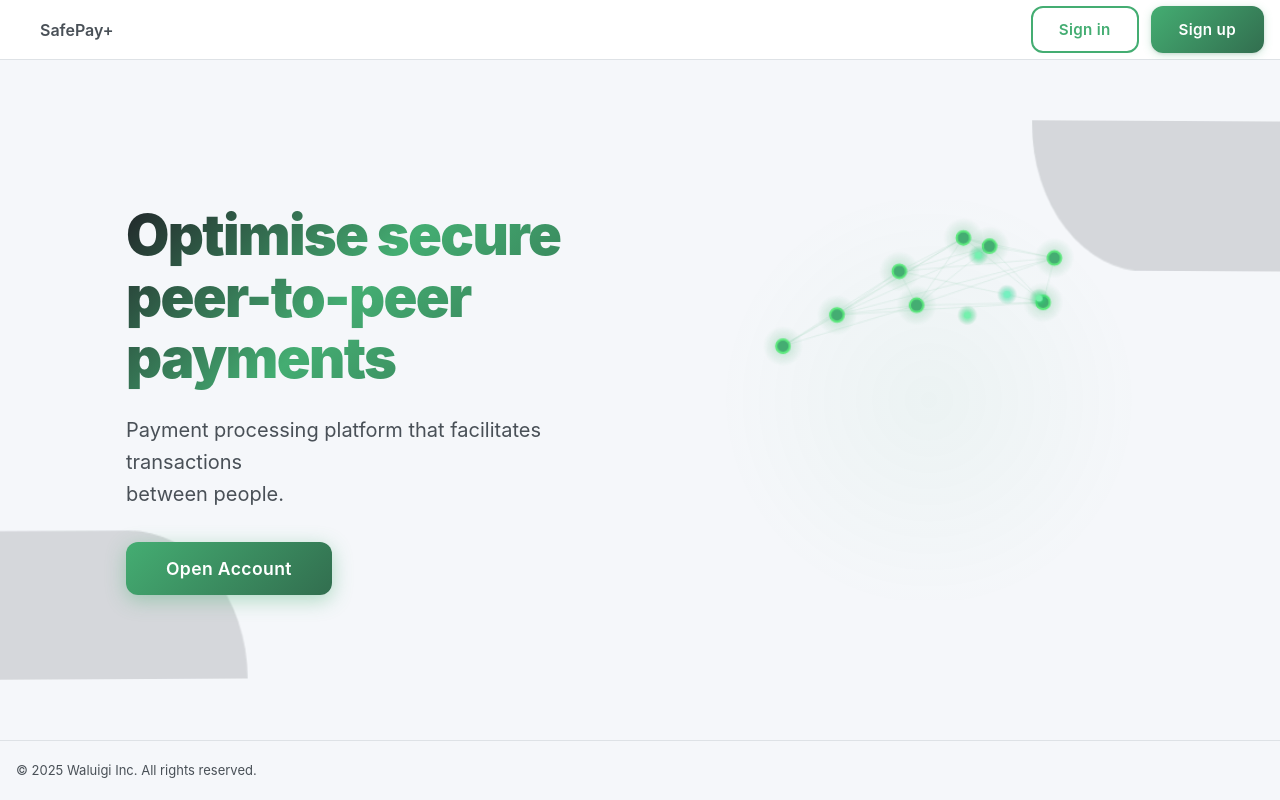
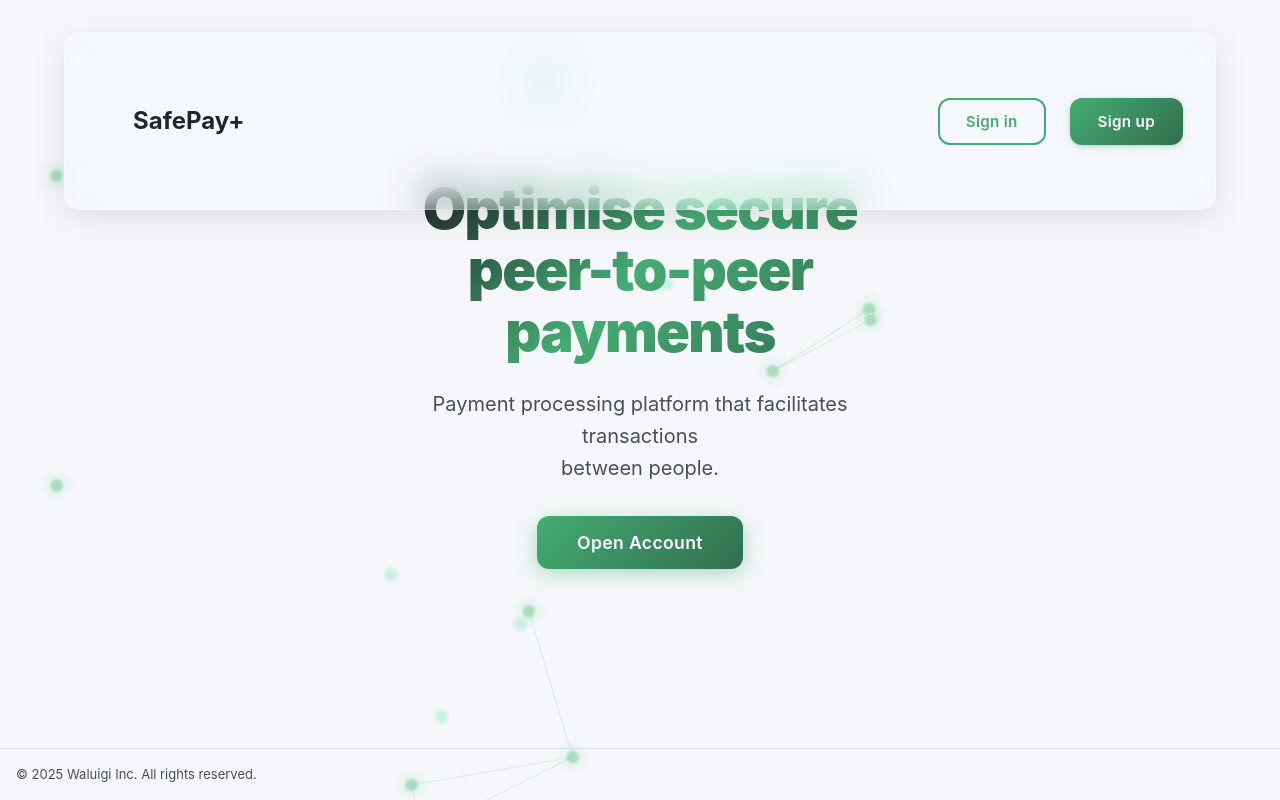
Before and after one commit to kylecohead/p2p-payment-platform, a React (Vite) app in the folder frontend/: page / in a window 1280 px wide. Built offline with nearby package versions, Linux system fonts and the light colour scheme.

Commit message:
landing page animations

```diff
--- a/frontend/src/components/PaymentNetwork.css
+++ b/frontend/src/components/PaymentNetwork.css
@@ -1,15 +1,9 @@
 .payment-network-container {
-  width: 100%;
-  height: 100%;
-  min-height: 400px;
+  width: 1600px;
+  height: 1000px;
   position: relative;
-  border-radius: 16px;
   overflow: hidden;
-  background: radial-gradient(
-    circle at center,
-    rgba(68, 173, 114, 0.05) 0%,
-    transparent 70%
-  );
+  background: transparent;
 }
 
 .payment-network-canvas {
--- a/frontend/src/components/PaymentNetwork.jsx
+++ b/frontend/src/components/PaymentNetwork.jsx
@@ -9,10 +9,11 @@ export default function PaymentNetwork() {
     const ctx = canvas.getContext("2d");
     let animationFrameId;
 
-    // Set canvas size
+    // Set canvas size to fixed dimensions
     const resizeCanvas = () => {
-      canvas.width = canvas.offsetWidth;
-      canvas.height = canvas.offsetHeight;
+      const container = canvas.parentElement;
+      canvas.width = container.offsetWidth;
+      canvas.height = container.offsetHeight;
     };
     resizeCanvas();
     window.addEventListener("resize", resizeCanvas);
@@ -22,7 +23,7 @@ export default function PaymentNetwork() {
 
     // Network nodes (wallets/users)
     const nodes = [];
-    const numNodes = 8;
+    const numNodes = 12;
 
     for (let i = 0; i < numNodes; i++) {
       nodes.push({
@@ -148,8 +149,8 @@ export default function PaymentNetwork() {
       });
 
       // Draw connections between nearby nodes
-      ctx.strokeStyle = "rgba(68, 173, 114, 0.1)";
-      ctx.lineWidth = 1;
+      ctx.strokeStyle = "rgba(68, 173, 114, 0.3)";
+      ctx.lineWidth = 1.5;
       for (let i = 0; i < nodes.length; i++) {
         for (let j = i + 1; j < nodes.length; j++) {
           const dx = nodes[j].x - nodes[i].x;
--- a/frontend/src/global.css
+++ b/frontend/src/global.css
@@ -235,7 +235,7 @@ h3 {
 
 .btn-signin:hover {
   color: var(--white);
-  border-color: var(--primary-dark);
+  border-color: var(--primary);
   transform: translateY(-2px) scale(1.02);
   box-shadow: 0 6px 20px rgba(68, 173, 114, 0.4);
 }
--- a/frontend/src/pages/LandingPage.css
+++ b/frontend/src/pages/LandingPage.css
@@ -1,27 +1,87 @@
 .landing-page-container {
-  display: grid;
-  grid-template-rows: 60px 1fr 60px;
-  grid-template-areas:
-    "topBar"
-    "content"
-    "footer";
   min-height: 100vh;
   min-width: 100vw;
   background: var(--background);
   transition: background-color var(--transition-speed) ease;
   position: relative;
   overflow: hidden;
+  display: flex;
+  flex-direction: column;
+}
+
+/* Fullscreen payment network background */
+.fullscreen-network {
+  position: fixed;
+  top: 50%;
+  left: 50%;
+  transform: translate(-50%, -50%);
+  width: 100vw;
+  height: 100vh;
+  max-width: 1800px;
+  max-height: 1200px;
+  z-index: 0;
+  opacity: 0.4;
+  pointer-events: none;
+  display: flex;
+  align-items: center;
+  justify-content: center;
+}
+
+html[data-theme="dark"] .fullscreen-network {
+  opacity: 0.5;
+}
+
+/* Floating navigation */
+.landing-nav {
+  position: absolute;
+  top: 2rem;
+  left: 50%;
+  transform: translateX(-50%);
+  display: flex;
+  align-items: center;
+  justify-content: space-between;
+  width: 90%;
+  max-width: 1200px;
+  padding: 1rem 2rem;
+  background: rgba(255, 255, 255, 0.15);
+  backdrop-filter: blur(20px) saturate(180%);
+  -webkit-backdrop-filter: blur(20px) saturate(180%);
+  border: 1px solid rgba(255, 255, 255, 0.3);
+  border-radius: 16px;
+  box-shadow: 0 8px 32px rgba(0, 0, 0, 0.1);
+  z-index: 10;
+  transition: all 0.3s ease;
+}
+
+html[data-theme="dark"] .landing-nav {
+  background: rgba(20, 20, 20, 0.2);
+  border: 1px solid rgba(255, 255, 255, 0.1);
+  box-shadow: 0 8px 32px rgba(0, 0, 0, 0.4);
+}
+
+.landing-nav .logo {
+  font-size: 1.5rem;
+  font-weight: 700;
+  color: var(--text-primary);
+  cursor: pointer;
+}
+
+.landing-nav .nav-buttons {
+  display: flex;
+  gap: 0.75rem;
+  align-items: center;
 }
 
 .landing-page-content {
-  grid-area: content;
-  background: var(--background);
+  flex: 1;
+  background: transparent;
   padding: 3rem 2rem;
   display: flex;
   justify-content: center;
   align-items: center;
   transition: background-color var(--transition-speed) ease;
   position: relative;
+  z-index: 1;
 }
 
 .landing-page-footer {
@@ -37,12 +97,14 @@
 
 .information-box {
   display: flex;
-  flex-direction: row;
+  flex-direction: column;
+  align-items: center;
+  justify-content: center;
   position: relative;
-  gap: 4rem;
-  max-width: 1200px;
+  max-width: 800px;
   z-index: 1;
   animation: fadeInUp 0.8s ease-out;
+  text-align: center;
 }
 
 @keyframes fadeInUp {
@@ -58,9 +120,9 @@
 
 .text-section {
   padding: 2rem;
-  flex: 1;
   display: flex;
   flex-direction: column;
+  align-items: center;
   justify-content: center;
   animation: slideInLeft 0.8s ease-out;
 }
@@ -102,7 +164,7 @@
 }
 
 .text-section .btn {
-  align-self: flex-start;
+  align-self: center;
   font-size: 1.1rem;
   padding: 1rem 2.5rem;
   box-shadow: 0 4px 16px rgba(68, 173, 114, 0.3);
@@ -122,12 +184,13 @@
 .network-section {
   padding: 2rem;
   align-self: center;
-  flex: 1;
+  flex: 1.2;
   display: flex;
   justify-content: center;
   align-items: center;
   animation: slideInRight 0.8s ease-out;
-  min-height: 450px;
+  min-height: 500px;
+  min-width: 500px;
 }
 
 @keyframes slideInRight {
@@ -140,45 +203,3 @@
     transform: translateX(0);
   }
 }
-
-.shadow-shape-left {
-  position: absolute;
-  bottom: 60px;
-  left: 0px;
-  height: 150px;
-  width: 250px;
-  opacity: 0.7;
-  animation: floatLeft 6s ease-in-out infinite;
-  z-index: 0;
-}
-
-@keyframes floatLeft {
-  0%,
-  100% {
-    transform: translate(0, 0) rotate(0deg);
-  }
-  50% {
-    transform: translate(-10px, -15px) rotate(-5deg);
-  }
-}
-
-.shadow-shape-right {
-  position: absolute;
-  top: 60px;
-  right: 0px;
-  height: 150px;
-  width: 250px;
-  opacity: 0.7;
-  animation: floatRight 6s ease-in-out infinite;
-  z-index: 0;
-}
-
-@keyframes floatRight {
-  0%,
-  100% {
-    transform: translate(0, 0) rotate(0deg);
-  }
-  50% {
-    transform: translate(10px, 15px) rotate(5deg);
-  }
-}
--- a/frontend/src/pages/LandingPage.jsx
+++ b/frontend/src/pages/LandingPage.jsx
@@ -2,11 +2,8 @@
 
 import React from "react";
 import { useNavigate } from "react-router-dom";
-import TopBar from "../components/TopBar";
 import PaymentNetwork from "../components/PaymentNetwork";
 import "./LandingPage.css";
-import ShadowLeft from "../assets/ShadowLeft.png";
-import ShadowRight from "../assets/ShadowRight.png";
 
 export default function LandingPage() {
   const navigate = useNavigate();
@@ -17,10 +14,25 @@ export default function LandingPage() {
 
   return (
     <div className="landing-page-container">
-      <TopBar />
+      {/* Fullscreen payment network background */}
+      <div className="fullscreen-network">
+        <PaymentNetwork />
+      </div>
+
+      {/* Floating navigation bar */}
+      <nav className="landing-nav">
+        <div className="logo">SafePay+</div>
+        <div className="nav-buttons">
+          <button className="btn-signin" onClick={() => navigate("/login")}>
+            Sign in
+          </button>
+          <button className="btn" onClick={handleOpenAccount}>
+            Sign up
+          </button>
+        </div>
+      </nav>
+
       <main className="landing-page-content">
-        <img src={ShadowLeft} alt="" className="shadow-shape-left" />
-        <img src={ShadowRight} alt="" className="shadow-shape-right" />
         <div className="information-box">
           <div className="text-section">
             <h1>
@@ -39,9 +51,6 @@ export default function LandingPage() {
               Open Account
             </button>
           </div>
-          <div className="network-section">
-            <PaymentNetwork />
-          </div>
         </div>
       </main>
       <footer className="landing-page-footer">
```
